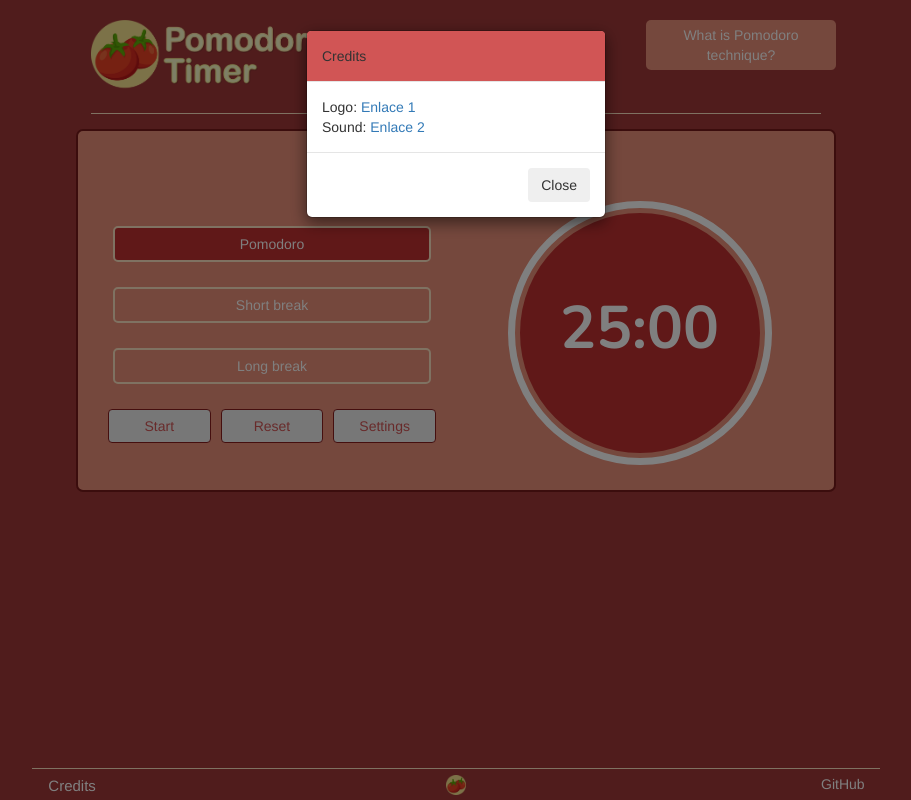
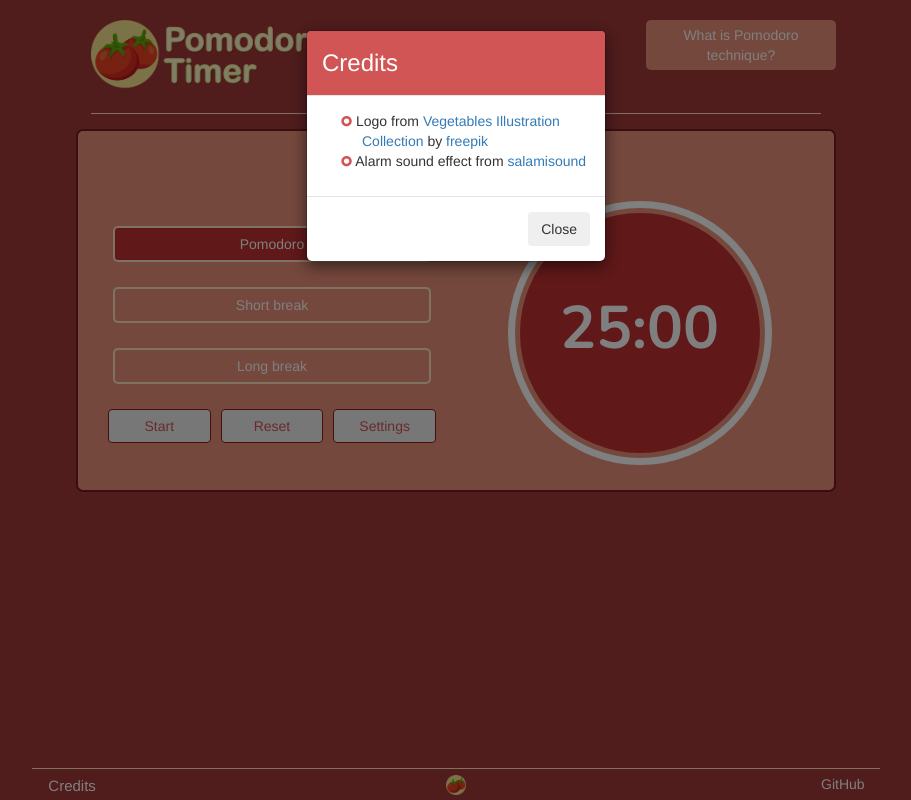
Before and after one commit to G-Dav/pomodoro-timer, a plain HTML site: page index.html in a window 1280 px wide. Both pictures are taken after a click on the button "Credits". Shown: the whole page, without its empty margins (184-1095 px from the left). Drawn offline with nearby package versions, Linux system fonts and the light colour scheme.

Commit message:
Cambio de estilos para la ventana de créditos

```diff
--- a/app.js
+++ b/app.js
@@ -427,6 +427,7 @@ checkAuto.addEventListener('click', (e) => {
 // Activar/desactivar alarma
 btnAlarma.addEventListener('click', () => {
     document.config.alarm.click()
+    console.log(checkAlarm.checked)
     HabilitarRango()
 })
 
--- a/estilo.css
+++ b/estilo.css
@@ -107,12 +107,18 @@ hr.separador{
     color: white;
 }
 
-.col-xs-5 button:hover, .col-sm-5 button:hover{
+.col-xs-5 button:hover, .col-xs-5 button:active,
+.col-sm-5 button:hover, .col-sm-5 button:active{
     padding: 0;
     background-color: transparent;
     font-size: 15px;
     color: white;
     text-decoration: underline;
+}
+
+.col-xs-5 button:focus, .col-sm-5 button:focus{
+    text-decoration: none;
+    color: white;
 }
 
 .piePagina .separador{
@@ -182,3 +188,15 @@ input[type="checkbox"] {
 input[type="checkbox"] + label {
     line-height: 3em;
 }
+
+/* Estilo para los créditos */
+ul{
+    list-style: none;
+}
+
+ul li:before {
+    content: "\1F789";  /* Código unicode de la viñeta */
+    color: #d15555;
+    display: inline;
+    margin-left: -1.5em; /* Also needed for space (tweak if needed) */
+}
--- a/index.html
+++ b/index.html
@@ -171,12 +171,27 @@
                 <div class="modal-dialog modal-sm" role="document">
                     <div class="modal-content">
                         <div class="modal-header">
-                            <h5 class="modal-title">Credits</h5>
+                            <h3 class="modal-title">Credits</h3>
                             <button type="button" class="close" data-dismiss="modal" aria-label="Close">
                         </div>
                         <div class="modal-body">
-                            Logo: <a href="">Enlace 1</a><br>
-                            Sound: <a href="">Enlace 2</a>
+                            <ul>
+                                <li>
+                                    Logo from
+                                    <a href="https://www.freepik.es/vector-gratis/coleccion-verduras_836771.htm" target="blank">
+                                        Vegetables Illustration Collection
+                                    </a> by
+                                    <a href="https://www.freepik.es/freepik" target="blank">
+                                        freepik
+                                    </a>
+                                </li>
+                                <li>
+                                    Alarm sound effect from
+                                    <a href="https://www.salamisound.com/6525146-alarm-clock-ringing-pitch">
+                                        salamisound
+                                    </a>
+                                </li>
+                            </ul>
                         </div>
                         <div class="modal-footer">
                         <button type="button" class="btn btn-secondary" data-dismiss="modal">Close</button>
```
